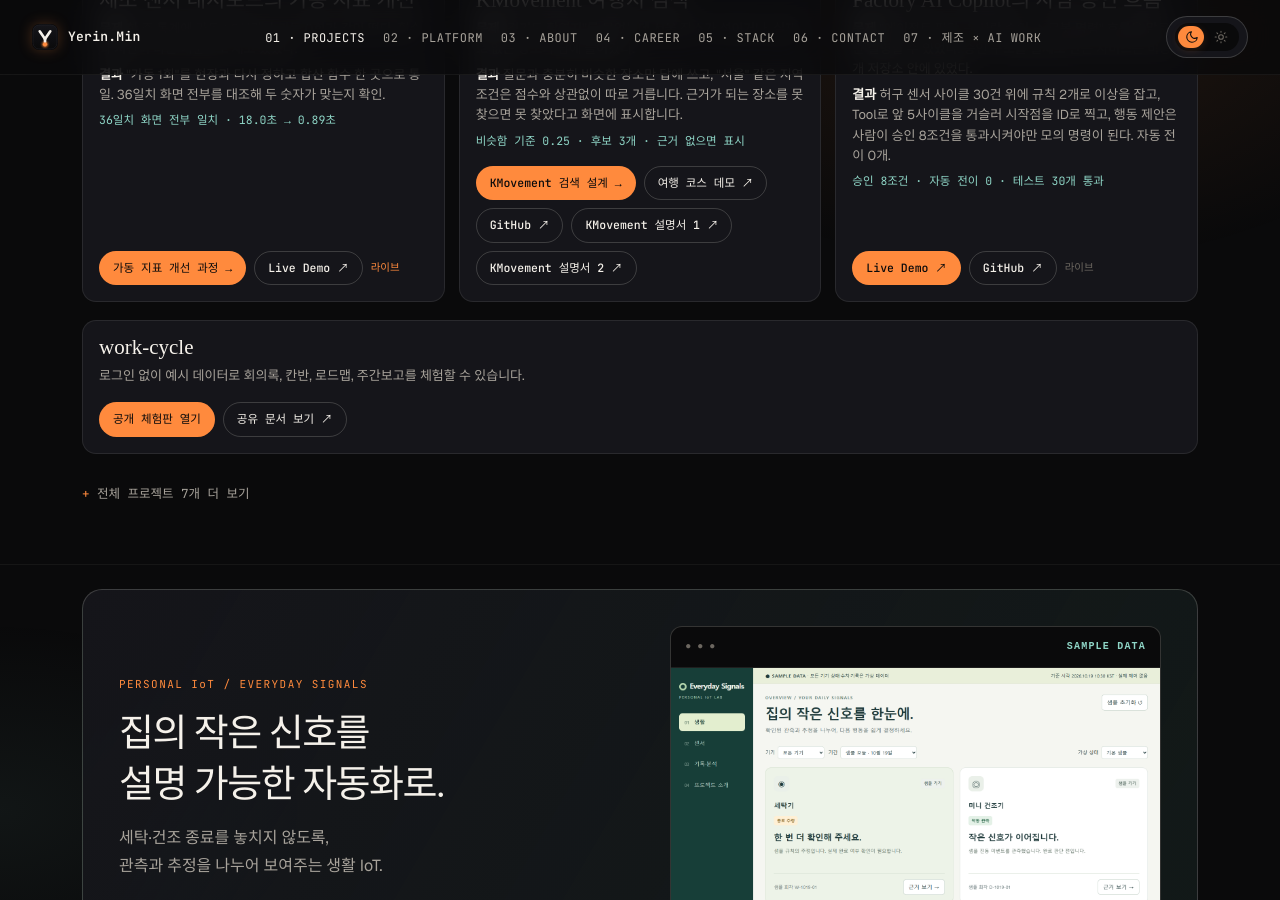
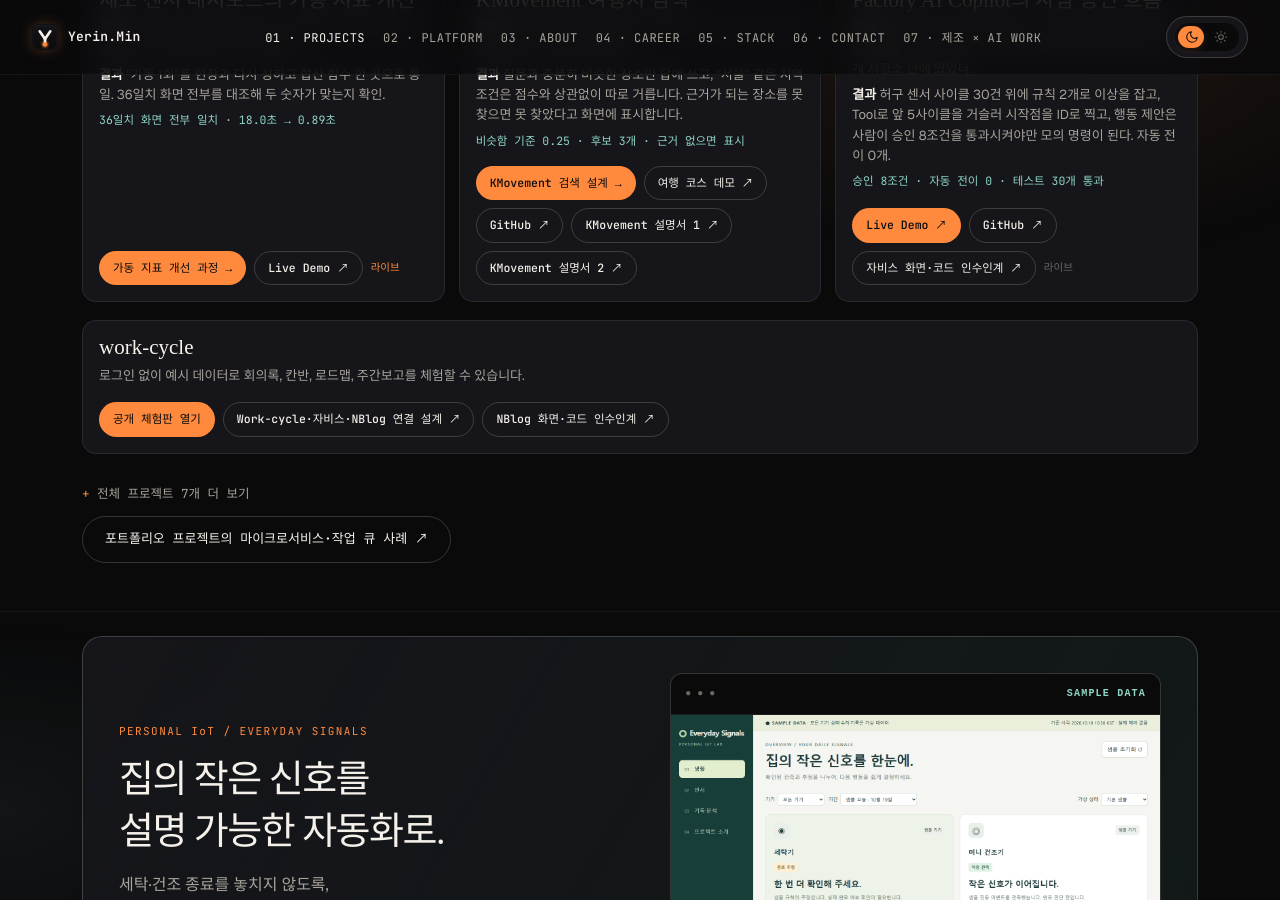
Before and after one commit to feed-mina/feed-mina.github.io, a Jekyll site: the page index.html, which Jekyll copies as it is, in a window 1280 px wide and 900 px high, scrolled down 1663 px. Built offline with Jekyll 4.4.1, drawn with Linux system fonts in a browser that asks for light colours; some web fonts are replaced.

Commit message:
Place service handover guides in relevant portfolio sections

```diff
--- a/index.html
+++ b/index.html
@@ -1493,7 +1493,12 @@
           <div class="q"><b>문제</b> "에이전트 판단 → 사람 승인 → 로봇 명령" 흐름을 말로만 설명할 수 있었다. 승인 구조를 실제로 만든 자비스는 비공개 저장소 안에 있었다.</div>
           <div class="q"><b>결과</b> 허구 센서 사이클 30건 위에 규칙 2개로 이상을 잡고, Tool로 앞 5사이클을 거슬러 시작점을 ID로 찍고, 행동 제안은 사람이 승인 8조건을 통과시켜야만 모의 명령이 된다. 자동 전이 0개.</div>
           <div class="m">승인 8조건 · 자동 전이 0 · 테스트 30개 통과</div>
-          <div class="ln"><a class="btn primary" href="https://jarvis-factory-copilot-sample.evolvix.workers.dev" target="_blank" rel="noopener">Live Demo ↗</a><a class="btn" href="https://github.com/feed-mina/jarvis-factory-copilot-portfolio/tree/main/samples/factory-copilot" target="_blank" rel="noopener">GitHub ↗</a><span class="st">라이브</span></div>
+          <div class="ln">
+            <a class="btn primary" href="https://jarvis-factory-copilot-sample.evolvix.workers.dev" target="_blank" rel="noopener">Live Demo ↗</a>
+            <a class="btn" href="https://github.com/feed-mina/jarvis-factory-copilot-portfolio/tree/main/samples/factory-copilot" target="_blank" rel="noopener">GitHub ↗</a>
+            <a class="btn" href="https://work-cycle.evolvix.workers.dev/s/m/b4109c0272c0c438f25913097c6ed0f79b6ee4c9f38f14c43bcff1537f4a7110" target="_blank" rel="noopener">자비스 화면·코드 인수인계 ↗</a>
+            <span class="st">라이브</span>
+          </div>
         </div>
       </div>
     </div>
@@ -1504,7 +1509,8 @@
         <p class="q">로그인 없이 예시 데이터로 회의록, 칸반, 로드맵, 주간보고를 체험할 수 있습니다.</p>
         <div class="ln">
           <a class="btn primary" href="https://work-cycle-demo.minyerin.chatgpt.site/" target="_blank" rel="noopener">공개 체험판 열기</a>
-          <a class="btn" href="https://work-cycle.evolvix.workers.dev/s/m/270e00729b184cbf633bd1217f937bea5903ab22cb613f5cac3588b58feb0de0" target="_blank" rel="noopener">공유 문서 보기 ↗</a>
+          <a class="btn" href="https://work-cycle.evolvix.workers.dev/s/m/aa04c42ec5f7e5084e57814953864fe52d1a51e18c5d0dd153d12ab98afc365c" target="_blank" rel="noopener">Work-cycle·자비스·NBlog 연결 설계 ↗</a>
+          <a class="btn" href="https://work-cycle.evolvix.workers.dev/s/m/a885dcc78bf1b8abc24db0e8c7a0430e201bc448447ecb022f508676eac7b703" target="_blank" rel="noopener">NBlog 화면·코드 인수인계 ↗</a>
         </div>
       </div>
     </article>
@@ -1513,6 +1519,7 @@
       <summary>전체 프로젝트 7개 더 보기</summary>
       <ul data-more-projects></ul>
     </details>
+    <p><a class="btn" href="https://work-cycle.evolvix.workers.dev/s/m/270e00729b184cbf633bd1217f937bea5903ab22cb613f5cac3588b58feb0de0" target="_blank" rel="noopener">포트폴리오 프로젝트의 마이크로서비스·작업 큐 사례 ↗</a></p>
   </div>
 </section>
 
```
